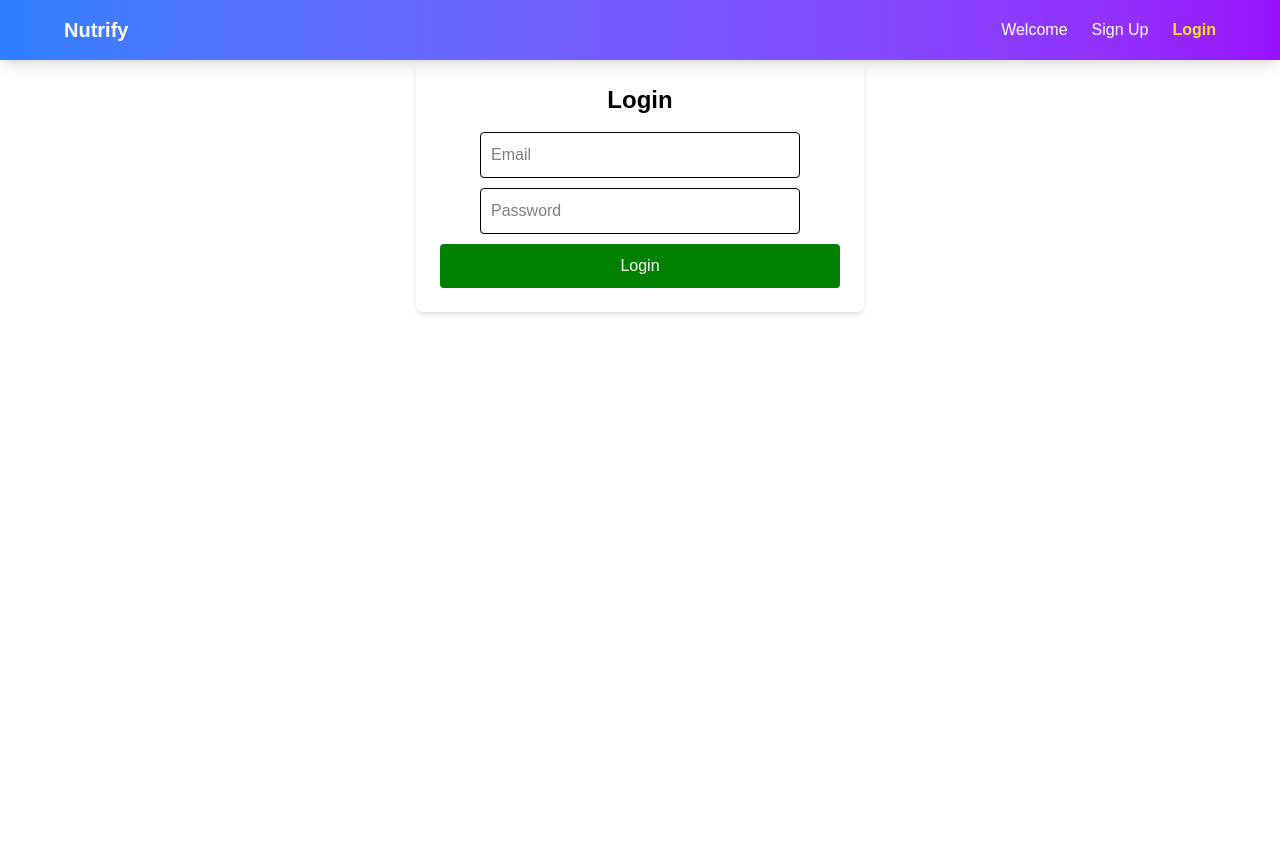
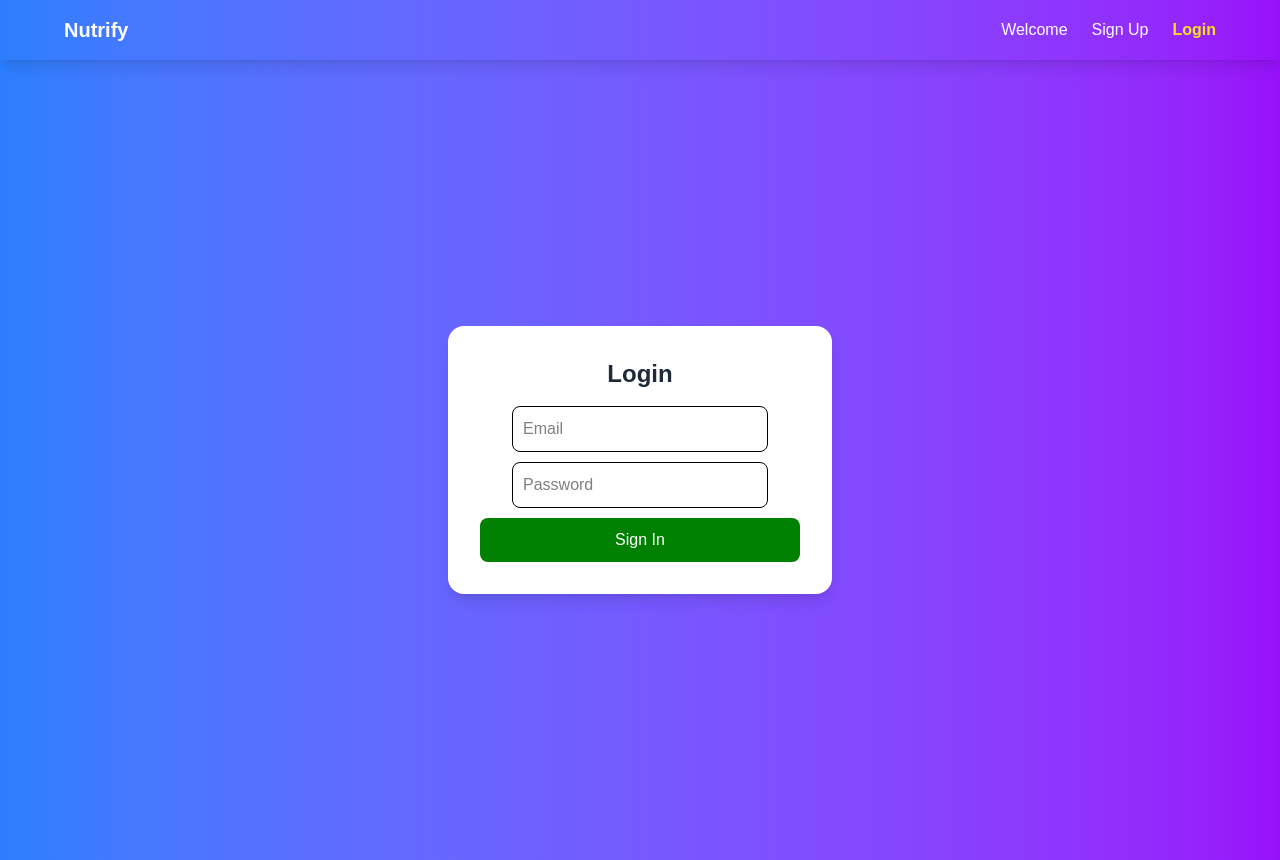
Before and after one commit to diyabrb/miniproject, a React (Vite) app in the folder frontend/: page /login in a window 1280 px wide. Before the commit the page ends 800 px from the top, so only its background shows below. Built offline with nearby package versions, Linux system fonts and the light colour scheme.

Commit message:
Update Login.jsx

```diff
--- a/frontend/src/pages/Login.jsx
+++ b/frontend/src/pages/Login.jsx
@@ -1,56 +1,77 @@
-import { useState } from "react";
+import React, { useState } from "react";
+import { useNavigate } from "react-router-dom";
 import { supabase } from "../supabaseClient";
-import { useNavigate } from "react-router-dom";
 
-export default function Login() {
+const Login = ({ setIsLoggedIn }) => {
     const [email, setEmail] = useState("");
     const [password, setPassword] = useState("");
+    const [error, setError] = useState("");
     const [loading, setLoading] = useState(false);
     const navigate = useNavigate();
 
-  const handleLogin = async () => {
+    const handleLogin = async (e) => {
+        e.preventDefault();
+        setError("");
         setLoading(true);
 
-    const { data, error } = await supabase.auth.signInWithPassword({
-      email,
-      password,
-    });
-
-    if (error) {
-      alert("Login failed: " + error.message);
+        if (!email || !password) {
+            setError("Both fields are required.");
             setLoading(false);
             return;
         }
 
-    alert("Login successful!");
-    navigate("/upload");
+        try {
+            console.log("Attempting user login...");
+            const { data: authData, error: authError } = await supabase.auth.signInWithPassword({ email, password });
+
+            if (authError) throw new Error(authError.message || "Invalid login credentials.");
+
+            const auth_uid = authData.user?.id; // Using auth_uid
+            if (!auth_uid) throw new Error("Authentication failed. No user ID returned.");
+
+            console.log("User logged in with auth UID:", auth_uid);
+            localStorage.setItem("auth_uid", auth_uid); // Store auth_uid in local storage
+
+            console.log("Fetching user from UserTable...");
+            const { data: userData, error: userError } = await supabase
+                .from("UserTable")
+                .select("*")
+                .eq("auth_uid", auth_uid) // Changed from user_id/auth_id to auth_uid
+                .single();
+
+            if (userError) {
+                console.error("Error fetching user:", userError.message);
+                throw new Error("User not found in database.");
+            }
+
+            console.log("User data retrieved:", userData);
+            localStorage.setItem("user", JSON.stringify(userData));
+            if (setIsLoggedIn) setIsLoggedIn(true);
+
+            navigate("/home");
+        } catch (err) {
+            console.error("Login error:", err.message);
+            setError(err.message);
+        } finally {
             setLoading(false);
+        }
     };
 
     return (
-    <div className="max-w-md mx-auto p-6 bg-white rounded-lg shadow-md">
-      <h2 className="text-2xl font-bold mb-4">Login</h2>
-      <input
-        type="email"
-        placeholder="Email"
-        value={email}
-        onChange={(e) => setEmail(e.target.value)}
-        className="w-full p-2 border rounded mb-2"
-      />
-      <input
-        type="password"
-        placeholder="Password"
-        value={password}
-        onChange={(e) => setPassword(e.target.value)}
-        className="w-full p-2 border rounded mb-2"
-      />
-      <button
-        onClick={handleLogin}
-        disabled={loading}
-        className="w-full bg-green-500 text-white py-2 rounded hover:bg-green-600"
-      >
-        {loading ? "Logging in..." : "Login"}
+        <div className="flex items-center justify-center min-h-screen bg-gradient-to-r from-blue-500 to-purple-600">
+            <div className="bg-white p-8 rounded-2xl shadow-lg w-96">
+                <h2 className="text-2xl font-bold text-center text-gray-800">Login</h2>
+                {error && <p className="text-red-500 text-center mt-2">{error}</p>}
+                <form onSubmit={handleLogin} className="mt-4">
+                    <input type="email" placeholder="Email" className="w-full p-2 border rounded-lg mb-3" value={email} onChange={(e) => setEmail(e.target.value)} disabled={loading} />
+                    <input type="password" placeholder="Password" className="w-full p-2 border rounded-lg mb-3" value={password} onChange={(e) => setPassword(e.target.value)} disabled={loading} />
+                    <button type="submit" className="w-full text-white p-2 rounded-lg bg-blue-500 hover:bg-blue-700" disabled={loading}>
+                        {loading ? "Signing In..." : "Sign In"}
                     </button>
+                </form>
+            </div>
         </div>
     );
-}
+};
+
+export default Login;
```
Lines whose indentation alone changed are shown as unchanged.
